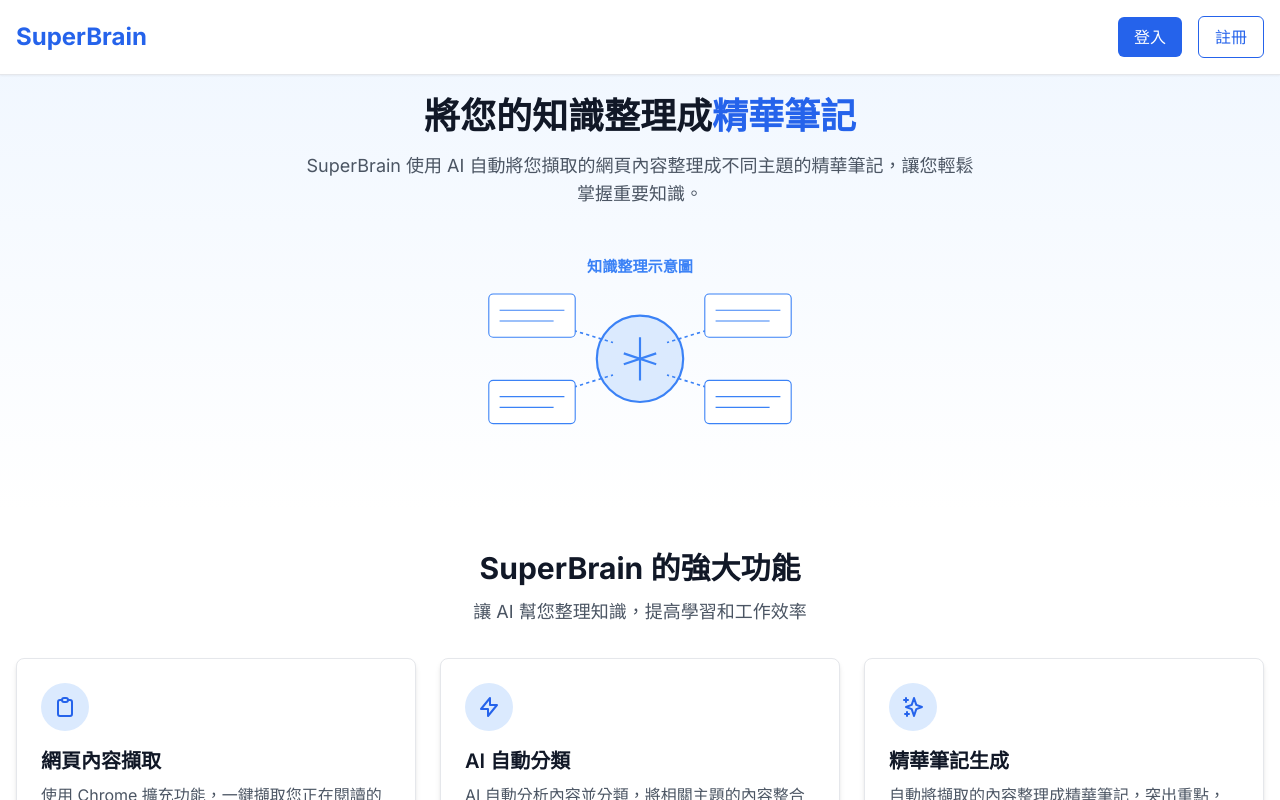
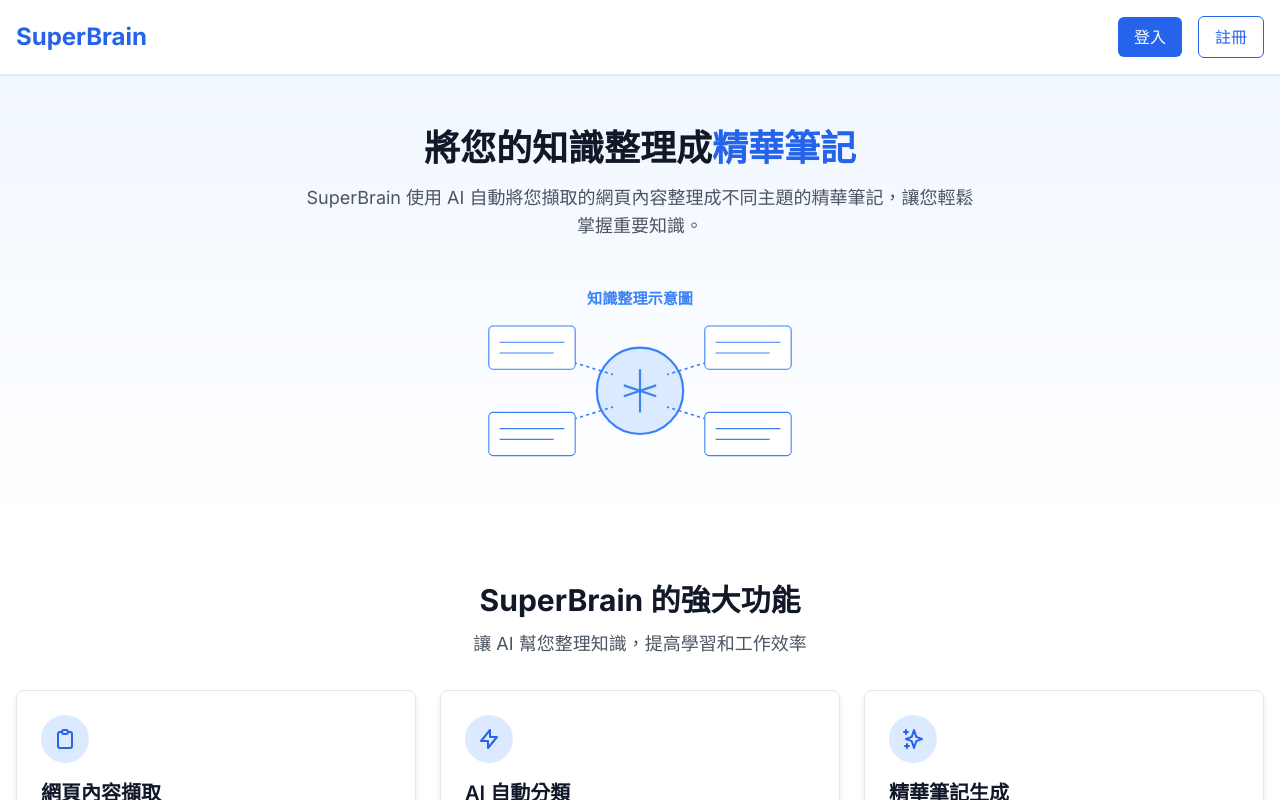
Before and after one commit to ahhwd/superbrain-cursor, a Next.js app: page / in a window 1280 px wide. Shown: the top 800 px of the page. Built offline with nearby package versions, Linux system fonts and the light colour scheme.

Commit message:
增加頂部導航欄和標題之間的空隙，使頁面更加平衡

```diff
--- a/app/page.tsx
+++ b/app/page.tsx
@@ -23,7 +23,7 @@ export default function Home() {
       </header>
 
       {/* 簡化的英雄區塊 */}
-      <section className="pt-24 pb-6 bg-gradient-to-b from-blue-50 to-white">
+      <section className="pt-32 pb-6 bg-gradient-to-b from-blue-50 to-white">
         <div className="container mx-auto px-4">
           <div className="text-center">
             <h1 className="text-3xl sm:text-4xl font-bold text-gray-900 mb-4">
```
